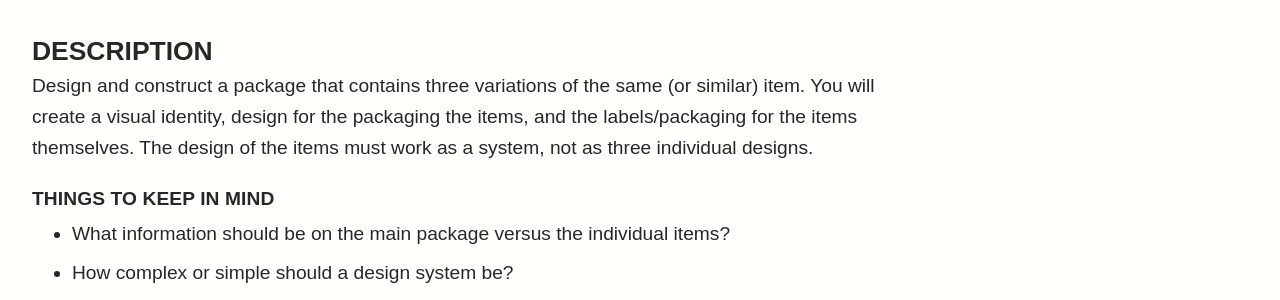
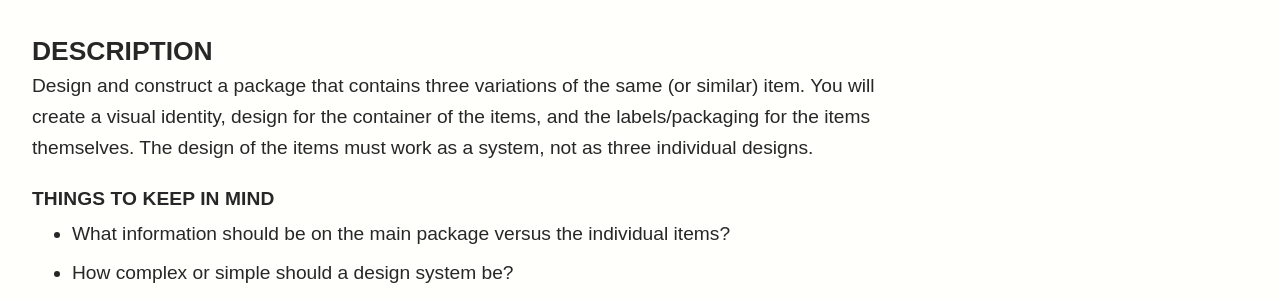
Before and after one commit to gmu-gd/package25-fall, a Jekyll site: the page built from _posts/projects/2025-10-16-p2.md, in a window 1280 px wide. Shown: the part 163-463 px from the top of the page. Built offline with Jekyll 4.4.1, drawn with Linux system fonts in a browser that asks for light colours; some web fonts are replaced.

Commit message:
Update 2025-10-16-p2.md

```diff
--- a/_posts/projects/2025-10-16-p2.md
+++ b/_posts/projects/2025-10-16-p2.md
@@ -8,7 +8,7 @@ categories: [projects]
 excerpt: Create a variety pack that contains three versions of one item.
 ---
 ### Description
-Design and construct a package that contains three variations of the same (or similar) item. You will create a visual identity, design for the packaging the items, and the labels/packaging for the items themselves. The design of the items must work as a system, not as three individual designs.
+Design and construct a package that contains three variations of the same (or similar) item. You will create a visual identity, design for the container of the items, and the labels/packaging for the items themselves. The design of the items must work as a system, not as three individual designs.
 
 #### Things to Keep in Mind
 * What information should be on the main package versus the individual items?
```
